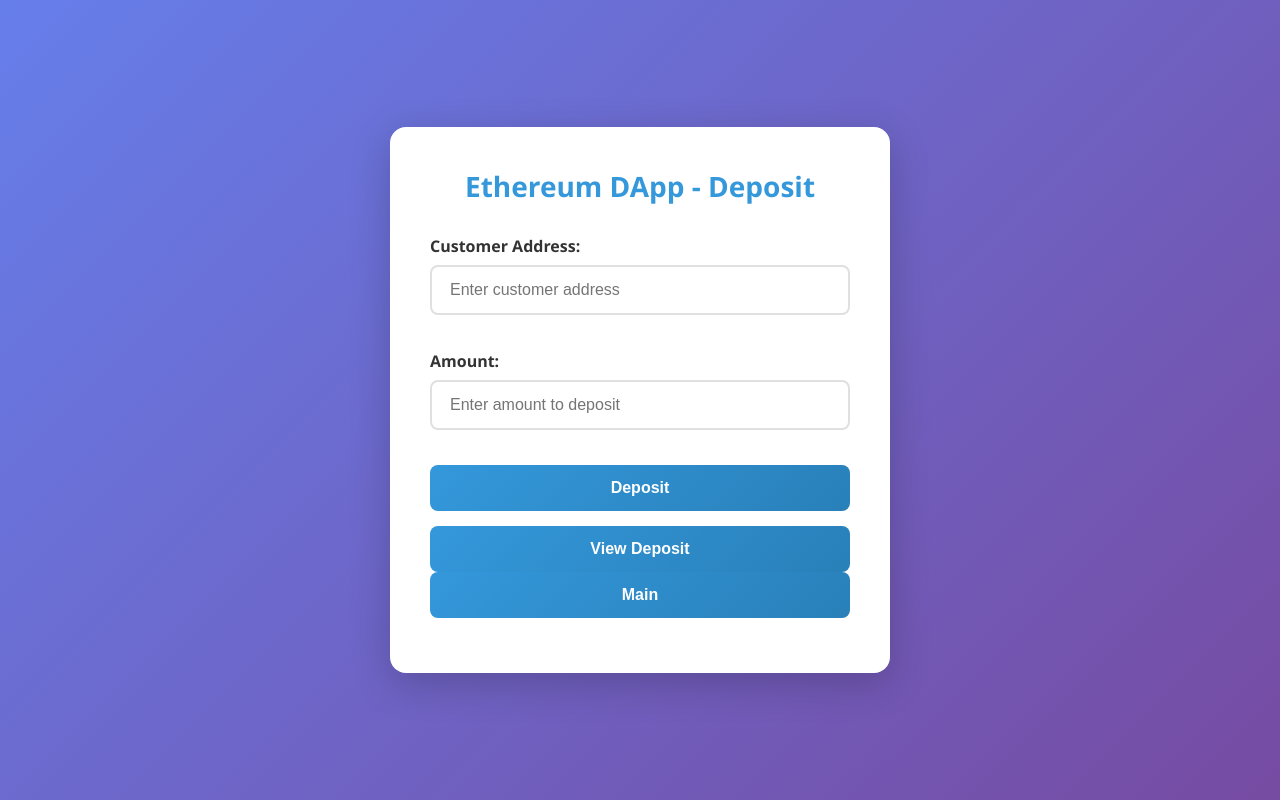
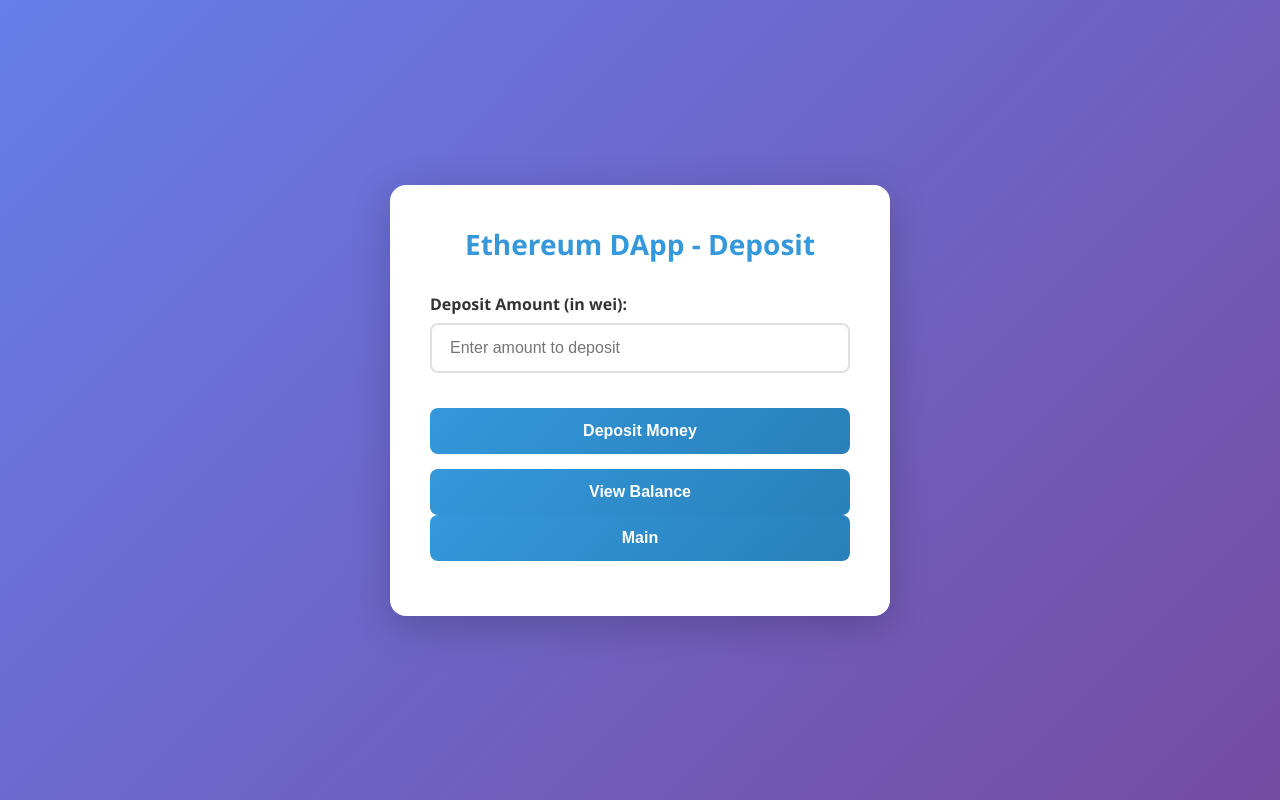
Before and after one commit to Shr1mpTop/Dapp-6105, a Flask app: page /deposit in a window 1280 px wide. Run offline with Flask 3, Linux system fonts and the light colour scheme; some libraries are stand-ins or nearby versions.

Commit message:
real_ddeposit

```diff
--- a/templates/deposit.html
+++ b/templates/deposit.html
@@ -8,56 +8,68 @@
             <h2>Ethereum DApp - Deposit</h2>
             <form id="depositForm">
                 <div class="form-group">
-                    <label for="customer_input">Customer Address:</label>
-                    <input type="text" id="customer_input" placeholder="Enter customer address" required>
+                    <label for="amount">Deposit Amount (in wei):</label>
+                    <input type="number" id="amount" placeholder="Enter amount to deposit" required>
                 </div>
-                <div class="form-group">
-                    <label for="amount_input">Amount:</label>
-                    <input type="number" id="amount_input" placeholder="Enter amount to deposit" required>
-                </div>
-                <button type="button" class="btn" onclick="deposit()">Deposit</button>
+                <button type="button" class="btn" onclick="depositMoney()">Deposit Money</button>
             </form>
-            <button type="button" class="btn" onclick="viewDeposit()">View Deposit</button>
+            <button type="button" class="btn" onclick="viewBalance()">View Balance</button>
             <form action="/main" method="post">
                 <input type="submit" value="Main">
             </form>
             <div class="results" style="display: none;">
-                <p id="view_customer"></p>
-                <p id="view_amount"></p>
+                <p id="view_balance"></p>
+                <p id="contract_balance"></p>
             </div>
         </div>
     </body>
     <script src="https://cdn.jsdelivr.net/npm/web3@1.5.2/dist/web3.min.js"></script>
     <script>
-        const contractAddress = "0xd34ae264c22167e2f88d8ed6a84caaeea5f6cac1";
+        const contractAddress = "0x4632d690335c0957A35e7773922C88ef45Ed44AF"; // 替换为实际合约地址
         const contractABI = [
+            {
+                "inputs": [],
+                "name": "depositMoney",
+                "outputs": [],
+                "stateMutability": "payable",
+                "type": "function"
+            },
             {
                 "inputs": [
                     {
                         "internalType": "address",
-                        "name": "customer_input",
+                        "name": "",
                         "type": "address"
-                    },
+                    }
+                ],
+                "name": "balances",
+                "outputs": [
                     {
                         "internalType": "uint256",
-                        "name": "amount_input",
+                        "name": "",
                         "type": "uint256"
                     }
                 ],
-                "name": "deposit_money",
-                "outputs": [],
-                "stateMutability": "nonpayable",
+                "stateMutability": "view",
                 "type": "function"
             },
             {
                 "inputs": [],
-                "name": "deposit_view",
+                "name": "getContractBalance",
                 "outputs": [
                     {
-                        "internalType": "address",
+                        "internalType": "uint256",
                         "name": "",
-                        "type": "address"
-                    },
+                        "type": "uint256"
+                    }
+                ],
+                "stateMutability": "view",
+                "type": "function"
+            },
+            {
+                "inputs": [],
+                "name": "viewMoney",
+                "outputs": [
                     {
                         "internalType": "uint256",
                         "name": "",
@@ -71,26 +83,22 @@
         const web3 = new Web3(Web3.givenProvider);
         const contract = new web3.eth.Contract(contractABI, contractAddress);
 
-        async function deposit() {
+        async function depositMoney() {
             const accounts = await web3.eth.requestAccounts();
-            const customer_input = document.getElementById('customer_input').value;
-            const amount_input = document.getElementById('amount_input').value;
-            console.log(customer_input, amount_input);
-
-            console.log("accounts[0] " + accounts[0]);
-            await contract.methods.deposit_money(customer_input, amount_input).send({ from: accounts[0] });
+            const amount = document.getElementById('amount').value;
+            console.log("Depositing amount: " + amount);
+            await contract.methods.depositMoney().send({ from: accounts[0], value: amount });
+            alert("Deposit successful!");
         }
 
-        async function viewDeposit() {
-            const result = await contract.methods.deposit_view().call();
+        async function viewBalance() {
+            const accounts = await web3.eth.requestAccounts();
+            const balance = await contract.methods.viewMoney().call({ from: accounts[0] });
+            const contractBal = await contract.methods.getContractBalance().call();
             const resultsDiv = document.querySelector('.results');
-            if (result[0] !== "0x0000000000000000000000000000000000000000" || result[1] !== "0") {
-                resultsDiv.style.display = 'block';
-                document.getElementById('view_customer').innerText = "Customer: " + result[0];
-                document.getElementById('view_amount').innerText = "Amount: " + result[1];
-            } else {
-                resultsDiv.style.display = 'none';
-            }
+            resultsDiv.style.display = 'block';
+            document.getElementById('view_balance').innerText = "Your Balance: " + balance + " wei";
+            document.getElementById('contract_balance').innerText = "Contract Balance: " + contractBal + " wei";
         }
     </script>
 </html>
```
Also changed, not shown: user.db.
